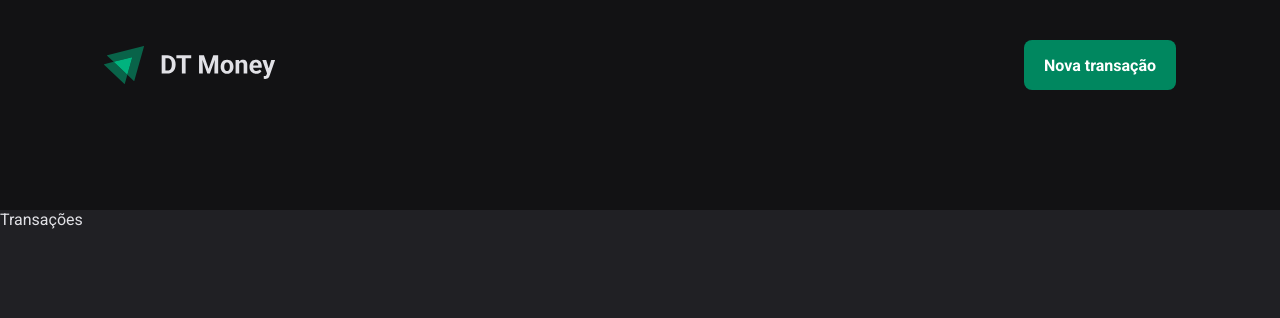
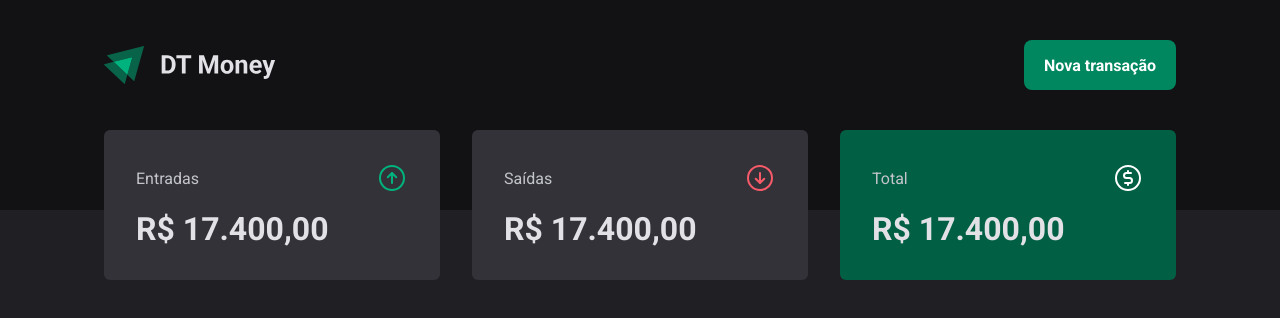
Before and after one commit to germanoricardi/rocketseat-ignite-003-dt-money, a React (Vite) app: page / in a window 1280 px wide. Shown: the top 318 px of the page. Built offline with nearby package versions, Linux system fonts and the light colour scheme.

Commit message:
Criado componente Summary;

```diff
--- a/package.json
+++ b/package.json
@@ -9,6 +9,7 @@
     "preview": "vite preview"
   },
   "dependencies": {
+    "phosphor-react": "^1.4.1",
     "react": "^18.2.0",
     "react-dom": "^18.2.0",
     "styled-components": "^5.3.6"
--- /dev/null
+++ b/src/components/Summary/index.tsx
@@ -0,0 +1,37 @@
+import { ArrowCircleDown, ArrowCircleUp, CurrencyCircleDollar } from "phosphor-react";
+import { SummaryCard, SummaryContainer } from "./styles";
+
+export function Summary() {
+  return(
+    <SummaryContainer>
+
+      <SummaryCard>
+        <header>
+          <span>Entradas</span>
+          <ArrowCircleUp size={32} color="#00B37E" />
+        </header>
+
+        <strong>R$ 17.400,00</strong>
+      </SummaryCard>
+
+      <SummaryCard>
+        <header>
+          <span>Saídas</span>
+          <ArrowCircleDown size={32} color="#F75A68" />
+        </header>
+
+        <strong>R$ 17.400,00</strong>
+      </SummaryCard>
+
+      <SummaryCard variant={'green'}>
+        <header>
+          <span>Total</span>
+          <CurrencyCircleDollar size={32} color="#FFFFFF" />
+        </header>
+
+        <strong>R$ 17.400,00</strong>
+      </SummaryCard>
+
+    </SummaryContainer>
+  )
+}
--- /dev/null
+++ b/src/components/Summary/styles.ts
@@ -0,0 +1,41 @@
+import styled, { css } from "styled-components";
+
+export const SummaryContainer = styled.section`
+  margin: 0 auto;
+  max-width: 1120px;
+  padding: 0 1.5rem;
+  width: 100%;
+
+  display: grid;
+  grid-template-columns: repeat(3, 1fr);
+  gap: 2rem;
+
+  margin-top: -5rem;
+`
+
+interface SummaryCardProps {
+  variant?: 'green'
+}
+
+export const SummaryCard = styled.div<SummaryCardProps>`
+  background: ${props => props.theme["gray-600"]};
+  border-radius: 6px;
+  padding: 2rem;
+
+  header {
+    align-items: center;
+    color: ${props => props.theme["gray-300"]};
+    display: flex;
+    justify-content: space-between;
+  }
+
+  strong {
+    display: block;
+    font-size: 2rem;
+    margin-top: 1rem;
+  }
+
+  ${props => props.variant == 'green' && css`
+    background: ${props.theme["green-700"]};
+  `}
+`
--- a/src/pages/Transactions/index.tsx
+++ b/src/pages/Transactions/index.tsx
@@ -1,10 +1,12 @@
 import { Header } from "../../components/Header";
+import { Summary } from "../../components/Summary";
 
 export function Transactions() {
   return (
     <div>
       <Header />
-      Transações
+
+      <Summary />
     </div>
   )
 }
```
Also changed, not shown: 1 other file (tests, documents, lock files or other folders).
